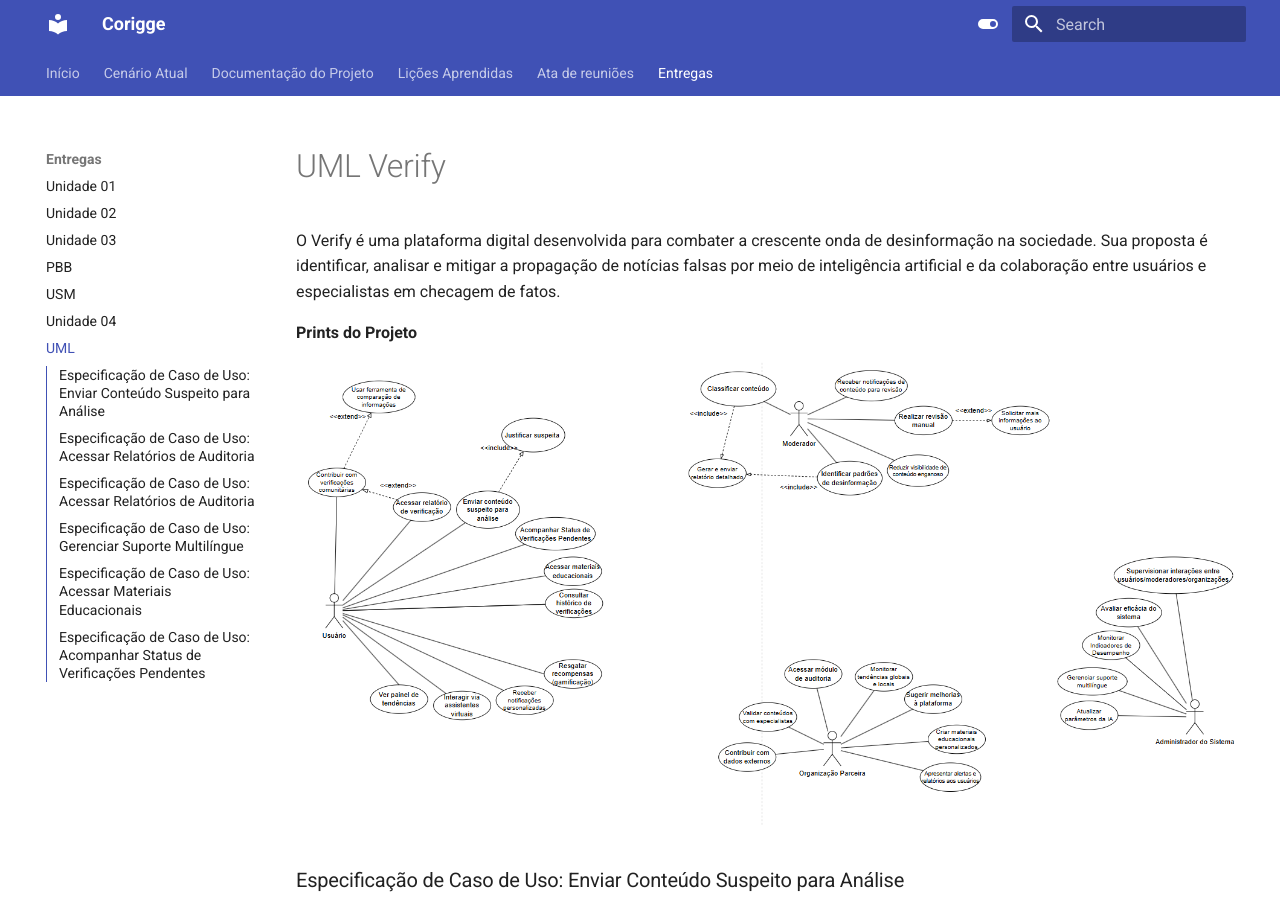
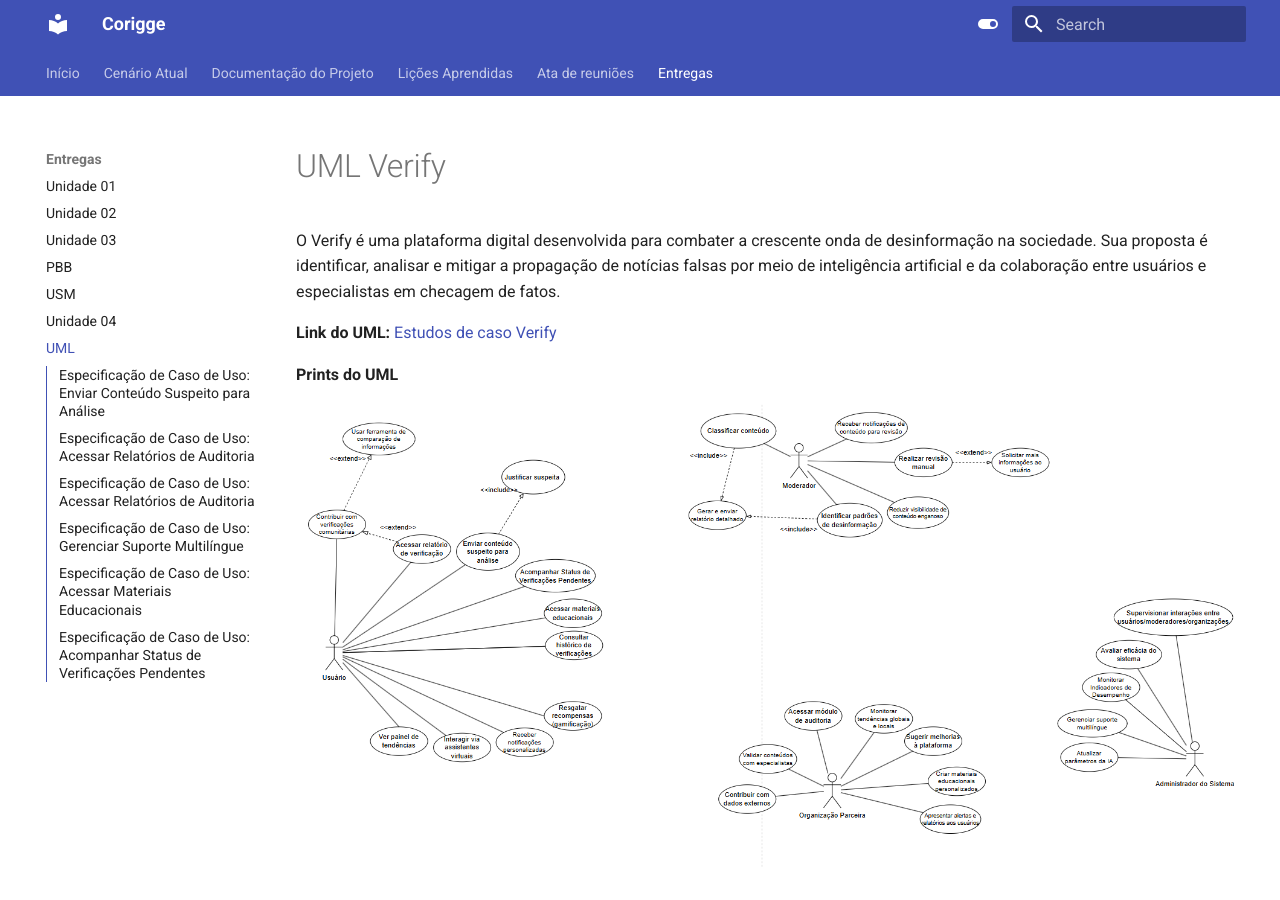
Before and after one commit to mdsreq-fga-unb/2025.1-T01-CORIGGE, an MkDocs documentation site: the page built from docs/entregas/unidade04/uml.md, in a window 1280 px wide and 900 px high. Built offline with MkDocs 1.6.1 and Material for MkDocs 9.7.7, drawn with Linux system fonts in a browser that asks for light colours.

Commit message:
Feat: Adicionando link do UML.

```diff
--- a/docs/entregas/unidade04/uml.md
+++ b/docs/entregas/unidade04/uml.md
@@ -2,7 +2,9 @@
 
 O Verify é uma plataforma digital desenvolvida para combater a crescente onda de desinformação na sociedade. Sua proposta é identificar, analisar e mitigar a propagação de notícias falsas por meio de inteligência artificial e da colaboração entre usuários e especialistas em checagem de fatos.
 
-**Prints do Projeto**
+ **Link do UML:** [Estudos de caso Verify](https://drive.google.com/file/d/1V_MSOjFMGSXvlFJQsrjTP8nV5p0x-Q2u/view)
+
+**Prints do UML**
 
 ![alt text](image-1.png)
 
```
